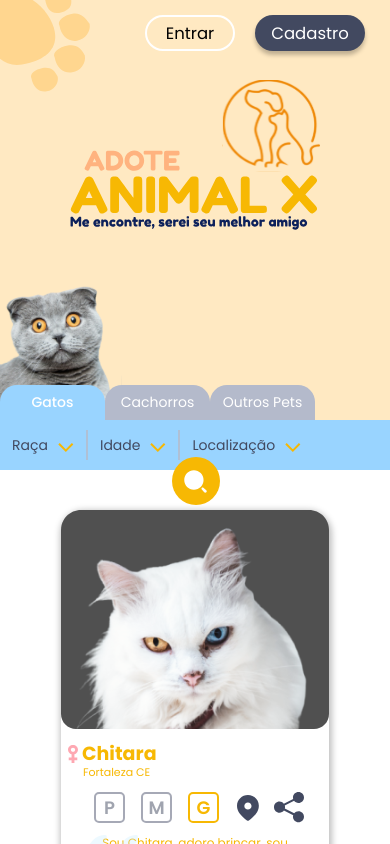
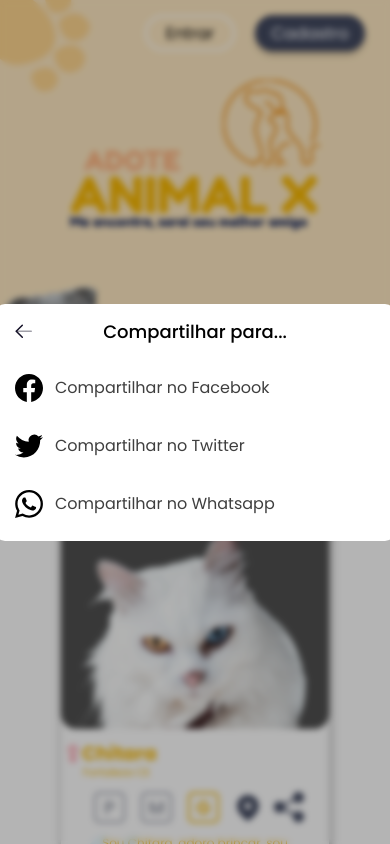
Before and after one commit to ismaelnascimento/Animal-X, a React (Create React App) app: page / in a window 390 px wide. Both pictures are taken after a click on the icon 289 px from the left and 807 px from the top of the page. Shown: the top 844 px of the page. Built offline with nearby package versions, Linux system fonts and the light colour scheme.

Commit message:
new coder

```diff
--- a/package.json
+++ b/package.json
@@ -8,6 +8,7 @@
     "@testing-library/user-event": "^12.8.3",
     "react": "^17.0.2",
     "react-dom": "^17.0.2",
+    "react-icons": "^4.2.0",
     "react-scripts": "4.0.3",
     "web-vitals": "^1.1.2"
   },
--- a/src/components/Buttons/ButtonFilter.js
+++ b/src/components/Buttons/ButtonFilter.js
@@ -30,6 +30,7 @@ function ButtonFilter(props) {
 
       <div
         onClick={() => setArrow(false)}
+        style={{ left: props.name === "Localização" ? "-100px" : "" }}
         className="animalX--buttonFilter-active"
       >
         {props.items.map((item, i) => (
--- a/src/components/Cards/CardPet.js
+++ b/src/components/Cards/CardPet.js
@@ -1,7 +1,13 @@
-import React from "react";
+import React, { useState } from "react";
+
+//
+import { SiFacebook, SiTwitter, SiWhatsapp } from "react-icons/si";
 
 //
 import WhatsApp from "../../assets/icons/WhatsApp";
+
+//
+import "../../styles/Modal/Modal.css";
 
 const Feminino = () => (
   <svg
@@ -68,8 +74,43 @@ const Share = ({ ...res }) => (
   </svg>
 );
 
+const BackLeft = ({ ...res }) => (
+  <svg
+    {...res}
+    width="24"
+    height="24"
+    viewBox="0 0 24 24"
+    fill="none"
+    xmlns="http://www.w3.org/2000/svg"
+  >
+    <path
+      opacity="0.4"
+      d="M4.25 12.2744L19.25 12.2744"
+      stroke="#130F26"
+      stroke-width="1.5"
+      stroke-linecap="round"
+      stroke-linejoin="round"
+    />
+    <path
+      d="M10.2998 18.2988L4.2498 12.2748L10.2998 6.24976"
+      stroke="#130F26"
+      stroke-width="1.5"
+      stroke-linecap="round"
+      stroke-linejoin="round"
+    />
+  </svg>
+);
+
 function CardPet(props) {
+  const [modalShare, setModalShare] = useState(false);
+
   var map = `https://www.google.com/maps/place/${props.cidade} ${props.estado}`;
+
+  var urlWEB = `https://animal--x.web.app`;
+
+  var facebook = `https://www.facebook.com/sharer/sharer.php?u=${urlWEB}`;
+  var whatsapp = `https://api.whatsapp.com/send?text=Ola vim do *Animal X* (${urlWEB}), eu encontrei um _${props.especie}_ chamado *${props.apelido}*`;
+  var twitter = `https://twitter.com/intent/tweet?url=${urlWEB}&text=Ola vim do Animal X, eu encontrei um ${props.especie} chamado ${props.apelido}`;
 
   return (
     <div className="animalX--card__pet">
@@ -106,7 +147,10 @@ function CardPet(props) {
               onClick={() => window.open(map)}
               style={{ marginLeft: "10px" }}
             />
-            <Share style={{ marginLeft: "15px" }} />
+            <Share
+              onClick={() => setModalShare(true)}
+              style={{ marginLeft: "15px" }}
+            />
           </div>
 
           <div className="animalX--card__pet-content-infos__description">
@@ -116,7 +160,7 @@ function CardPet(props) {
       </div>
 
       <a
-        href={`https://api.whatsapp.com/send?phone=${props.whatsapp}&text=Ola vim do *Animal X*, eu encontrei um _${props.especie}_ chamado *${props.apelido}* e eu queria adotar ele, Poderia me ajudar?`}
+        href={`https://api.whatsapp.com/send?phone=${props.whatsapp}&text=Ola vim do *Animal X* (${urlWEB}), eu encontrei um _${props.especie}_ chamado *${props.apelido}* e eu queria adotar ele, Poderia me ajudar?`}
         className="animalX--card__pet-whatsapp"
         target="_blanck"
       >
@@ -143,6 +187,38 @@ function CardPet(props) {
           />
         </svg>
       </div>
+
+      {modalShare ? (
+        <div className="animalX--modal">
+          <div className="animalX--modal-share">
+            <div className="animalX--modal-share__header">
+              <BackLeft onClick={() => setModalShare(false)} />
+
+              <p>Compartilhar para...</p>
+            </div>
+
+            <div className="animalX--modal-share__content">
+              <div onClick={() => window.open(facebook)}>
+                <SiFacebook />
+
+                <p>Compartilhar no Facebook</p>
+              </div>
+              <div onClick={() => window.open(twitter)}>
+                <SiTwitter />
+
+                <p>Compartilhar no Twitter</p>
+              </div>
+              <div onClick={() => window.open(whatsapp)}>
+                <SiWhatsapp />
+
+                <p>Compartilhar no Whatsapp</p>
+              </div>
+            </div>
+          </div>
+        </div>
+      ) : (
+        ""
+      )}
     </div>
   );
 }
--- a/src/styles/Filter/FilterHeader.css
+++ b/src/styles/Filter/FilterHeader.css
@@ -93,7 +93,7 @@
 .animalX--buttonFilter-active {
   position: absolute;
   top: 45px;
-  width: 100%;
+  width: 245px;
   left: 0;
   right: 0;
   overflow: hidden;
@@ -254,12 +254,12 @@
     display: flex;
   }
   .animalX--filter__categorys > button {
-    width: 105px;
+    width: 110px;
     height: 35px;
     font-size: 14px;
   }
   .animalX--buttonFilter {
-    padding: 0px 12px;
+    padding: 0px 17px;
     width: auto;
     height: 30px;
   }
--- /dev/null
+++ b/src/styles/Modal/Modal.css
@@ -0,0 +1,81 @@
+.animalX--modal {
+  position: fixed;
+  top: 0;
+  right: 0;
+  left: 0;
+  bottom: 0;
+  display: flex;
+  z-index: 999;
+  justify-content: center;
+  align-items: center;
+  transition: all 0.3s ease;
+  backdrop-filter: blur(3px);
+  background-color: rgba(0, 0, 0, 0.295);
+}
+
+.animalX--modal-share {
+  width: 400px;
+  position: absolute;
+  margin: auto;
+  height: auto;
+  overflow: hidden;
+  border-radius: 10px;
+  background-color: #fff;
+  display: flex;
+  flex-direction: column;
+}
+
+.animalX--modal-share__header {
+  display: flex;
+  justify-content: center;
+  align-items: center;
+  height: 55px;
+}
+
+.animalX--modal-share__header > p {
+  font-size: 18px;
+  font-weight: 500;
+}
+
+.animalX--modal-share__header > svg {
+  position: absolute;
+  left: 17px;
+  cursor: pointer;
+  transition: all 0.3s ease;
+}
+
+.animalX--modal-share__header > svg:hover {
+  opacity: 0.6;
+  transform: scale(1.1);
+}
+
+.animalX--modal-share__content {
+  display: flex;
+  flex-direction: column;
+  width: 100%;
+  padding-bottom: 8px;
+}
+
+.animalX--modal-share__content > div {
+  display: flex;
+  align-items: center;
+  transition: all 0.3s ease;
+  padding: 15px 20px;
+  cursor: pointer;
+}
+
+.animalX--modal-share__content > div:hover {
+  background-color: rgb(247, 246, 246);
+}
+
+.animalX--modal-share__content > div > svg {
+  width: 28px;
+  height: 28px;
+  margin-right: 12px;
+}
+
+.animalX--modal-share__content > div > p {
+  font-style: 16px;
+  font-weight: 400;
+  color: rgb(63, 63, 63);
+}
```
Also changed, not shown: 1 other file (tests, documents, lock files or other folders).
